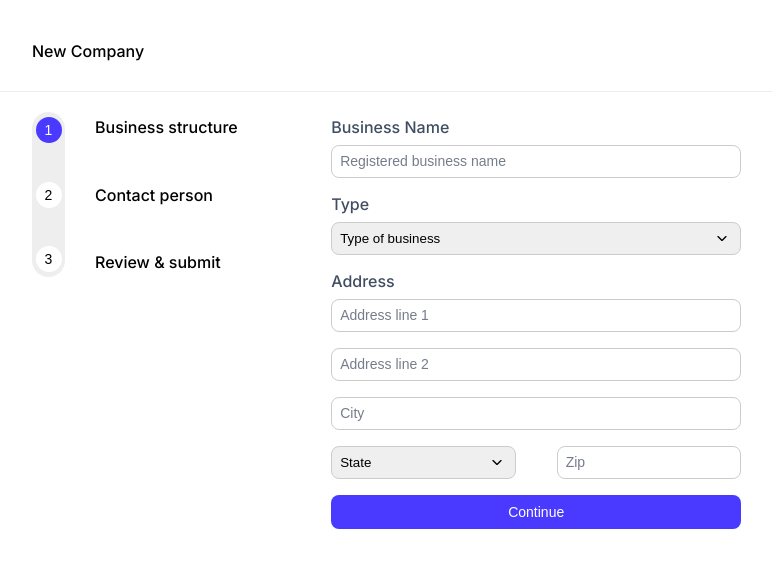
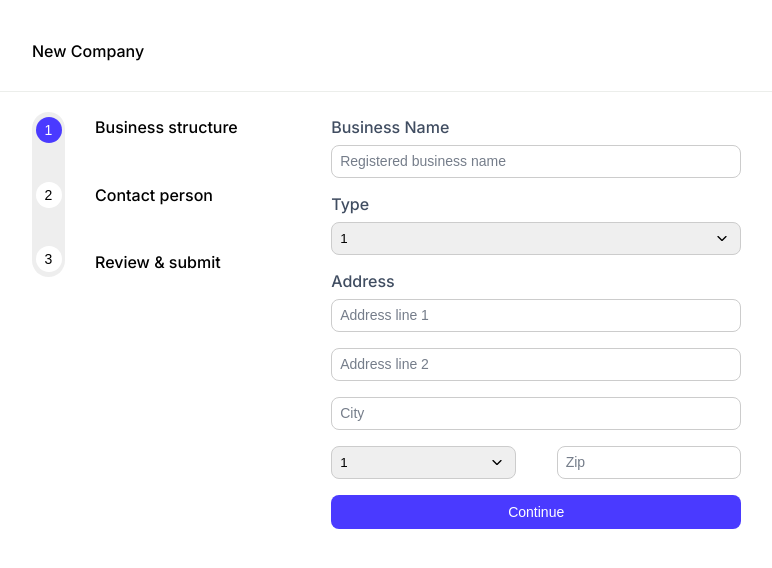
Before and after one commit to yeynerArenales/companycreator, a Next.js app: page / in a window 1280 px wide. Shown: the top 568 px of the page, without its empty margins (56-828 px from the left). Built offline with nearby package versions, Linux system fonts and the light colour scheme.

Commit message:
feat: react hook form added

```diff
--- a/package.json
+++ b/package.json
@@ -12,6 +12,7 @@
     "next": "14.2.4",
     "react": "^18",
     "react-dom": "^18",
+    "react-hook-form": "^7.52.0",
     "styled-components": "^6.1.11"
   },
   "devDependencies": {
--- a/src/app/components/Buttons/Button.tsx
+++ b/src/app/components/Buttons/Button.tsx
@@ -22,9 +22,6 @@ const Button = styled.button<{ selected?: boolean }>`
   font-size: 14px;
 `;
 
-export const CustomButton: React.FC<CustomButtonProps> = ({
-  label,
-  onClick,
-}) => {
-  return <Button onClick={onClick}>{label}</Button>;
+export const CustomButton: React.FC<CustomButtonProps> = ({ label }) => {
+  return <Button type="submit">{label}</Button>;
 };
--- a/src/app/components/Forms/BusinessForm.tsx
+++ b/src/app/components/Forms/BusinessForm.tsx
@@ -1,10 +1,17 @@
 "use client";
 import React from "react";
+
+// Style
+import styled from "styled-components";
+
+// Form
+import { useForm, SubmitHandler } from "react-hook-form";
+
+// Components
 import { CustomSelect, CustomTextField } from "../Inputs";
-import styled from "styled-components";
 import { CustomButton } from "../Buttons";
 
-const Container = styled.div`
+const Form = styled.form`
   width: 410px;
   margin: 25px 0;
 `;
@@ -21,65 +28,72 @@ const InputBox = styled.div`
 `;
 
 const BusinessForm = ({}) => {
+  const { register, handleSubmit, control } = useForm({
+    defaultValues: {
+      businessName: "",
+      type: "",
+      address: "",
+      address_2: "",
+      city: "",
+      state: "",
+      zip: "",
+    },
+  });
+
+  const onSubmit: SubmitHandler<any> = (data) => console.log(data);
+
   return (
-    <Container>
+    <Form onSubmit={handleSubmit(onSubmit)}>
       <CustomTextField
         label="Business Name"
         placeholder="Registered business name"
-        value=""
-        onChange={() => {}}
+        register={register}
+        name="businessName"
       />
 
       <CustomSelect
         label="Type"
         options={["1", "2", "3"]}
-        placeholder="Type of business"
-        selectedOption=""
-        onSelect={(option) => {
-          console.log(option);
-        }}
+        control={control}
+        name="type"
       />
 
       <CustomTextField
         label="Address"
         placeholder="Address line 1"
-        value=""
-        onChange={() => {}}
+        register={register}
+        name="address"
       />
 
       <CustomTextField
         placeholder="Address line 2"
-        value=""
-        onChange={() => {}}
+        name="address_2"
+        register={register}
       />
 
-      <CustomTextField placeholder="City" value="" onChange={() => {}} />
+      <CustomTextField placeholder="City" name="city" register={register} />
 
       <DoubleInput>
         <InputBox>
           <CustomSelect
             options={["1", "2", "3"]}
-            placeholder="State"
-            selectedOption=""
-            onSelect={(option) => {
-              console.log(option);
-            }}
+            control={control}
+            name="state"
           />
         </InputBox>
 
         <InputBox>
-          <CustomTextField
-            placeholder="Zip"
-            value=""
-            onChange={() => {}}
-          />
+          <CustomTextField name="zip" placeholder="Zip" register={register} />
         </InputBox>
       </DoubleInput>
 
-      <CustomButton label="Continue" onClick={()=> {console.log('click')}}/>
-
-    </Container>
-
+      <CustomButton
+        label="Continue"
+        onClick={() => {
+          console.log("click");
+        }}
+      />
+    </Form>
   );
 };
 
--- a/src/app/components/Inputs/Select.tsx
+++ b/src/app/components/Inputs/Select.tsx
@@ -1,13 +1,17 @@
 "use client";
 import React from "react";
+
+// Style
 import styled from "styled-components";
+
+// Form
+import { Controller } from "react-hook-form";
 
 interface CustomSelectProps {
   label?: string;
-  placeholder: string;
   options: string[];
-  selectedOption: string;
-  onSelect: (option: string) => void;
+  control: any;
+  name: string;
 }
 const Wrapper = styled.div`
   display: flex;
@@ -54,25 +58,26 @@ const Option = styled.option`
 
 export const CustomSelect: React.FC<CustomSelectProps> = ({
   label = null,
-  placeholder,
   options,
-  selectedOption,
-  onSelect,
+  control,
+  name,
 }) => {
   return (
     <Wrapper>
       {label && <Label>{label}</Label>}
-      <Select
-        value={selectedOption}
-        onChange={(event) => onSelect(event.target.value)}
-      >
-        <Option value="">{placeholder}</Option>
+      <Controller
+        control={control}
+        name={name}
+        render={({ field }) => (
+          <Select {...field}>
             {options.map((option) => (
               <Option key={option} value={option}>
                 {option}
               </Option>
             ))}
           </Select>
+        )}
+      />
     </Wrapper>
   );
 };
--- a/src/app/components/Inputs/TextField.tsx
+++ b/src/app/components/Inputs/TextField.tsx
@@ -5,8 +5,8 @@ import styled from "styled-components";
 interface CustomTextFieldProps {
   label?: string;
   placeholder: string;
-  value: string;
-  onChange: (event: React.ChangeEvent<HTMLInputElement>) => void;
+  name: string;
+  register: any;
 }
 
 const Wrapper = styled.div`
@@ -36,17 +36,13 @@ const InputStyled = styled.input`
 export const CustomTextField: React.FC<CustomTextFieldProps> = ({
   label = null,
   placeholder,
-  value,
-  onChange,
+  register,
+  name,
 }) => {
   return (
     <Wrapper>
       {label && <Label>{label}</Label>}
-      <InputStyled
-        value={value}
-        onChange={onChange}
-        placeholder={placeholder}
-      />
+      <InputStyled placeholder={placeholder} {...register(name)} />
     </Wrapper>
   );
 };
```
Also changed, not shown: 1 other file (tests, documents, lock files or other folders). Lines whose indentation alone changed are shown as unchanged.
